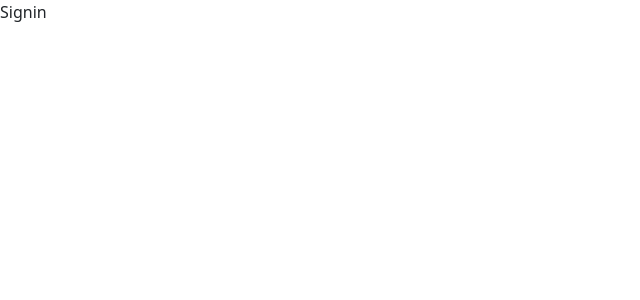
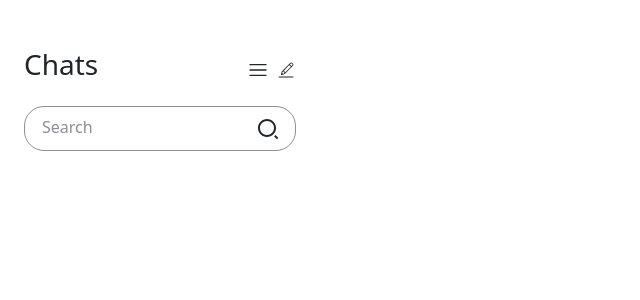
Before and after one commit to Firas-FA/Chat-App, a React (Create React App) app in the folder frontend/: page /chat in a window 1280 px wide. Shown: the top 300 px of the page, without its empty margins (0-640 px from the left). Built offline with nearby package versions, Linux system fonts and the light colour scheme.

Commit message:
new comit

```diff
--- a/frontend/package.json
+++ b/frontend/package.json
@@ -11,6 +11,7 @@
     "react": "^18.3.1",
     "react-bootstrap": "^2.10.2",
     "react-dom": "^18.3.1",
+    "react-icons": "^5.2.1",
     "react-router-dom": "^6.23.1",
     "react-scripts": "5.0.1",
     "web-vitals": "^2.1.4"
--- a/frontend/src/App.js
+++ b/frontend/src/App.js
@@ -1,14 +1,14 @@
 import React from 'react'
-import Signin from './Pages/Signin/Signin'
+// import Signin from './Pages/Signin/Signin'
 import 'bootstrap/dist/css/bootstrap.css';
-// import Chat from './Pages/Chat/Chat';
+import Chat from './Pages/Chat/Chat';
 
 
 function App() {
   return (
     <>
-    <Signin />
-    {/* <Chat /> */}
+    {/* <Signin /> */}
+    <Chat />
     </>
   )
 }
--- a/frontend/src/Components/Chat components/Contact/Contact.jsx
+++ b/frontend/src/Components/Chat components/Contact/Contact.jsx
@@ -3,6 +3,7 @@ import { Col } from 'react-bootstrap'
 import { RxHamburgerMenu } from "react-icons/rx";
 import { CiEdit } from "react-icons/ci";
 import { RiSearch2Line } from "react-icons/ri";
+import './ContactStyle.css'
 
 function Contact() {
   return (
@@ -12,12 +13,12 @@ function Contact() {
             <h3>Chats</h3>
             <div className='fs-5 fw-bold'>
                 <i className='me-2'><RxHamburgerMenu /></i>
-                <i><CiEdit /></i>
+                <i ><CiEdit /></i>
             </div>
         </div>
-        <div>
-            <input type="search" />
-            <i><RiSearch2Line /></i>
+        <div className='search d-flex justify-content-between align-items-center mt-3'>
+            <input type="search" placeholder='Search '/>
+            <i className='fs-4'><RiSearch2Line /></i>
         </div>
     </Col>
     </>
--- a/frontend/src/Components/Chat components/Contact/ContactStyle.css
+++ b/frontend/src/Components/Chat components/Contact/ContactStyle.css
@@ -0,0 +1,13 @@
+.search{
+    border: 1px solid #8E8E93;
+    border-radius: 20px;
+    padding: 2px 15px 5px;
+
+}
+.search input{
+    border: none;
+    width: 90%;
+}
+.search input::placeholder{
+    color: #8E8E93;
+}
--- a/package.json
+++ /dev/null
@@ -1,5 +0,0 @@
-{
-  "dependencies": {
-    "react-icons": "^5.2.1"
-  }
-}
```
Also changed, not shown: frontend/src/Components/Chat components/Person/Person.jsx (added, +14 -0 lines), frontend/src/Components/Chat components/Person/PersonStyle.css (added), 2 other files (tests, documents, lock files or other folders).
